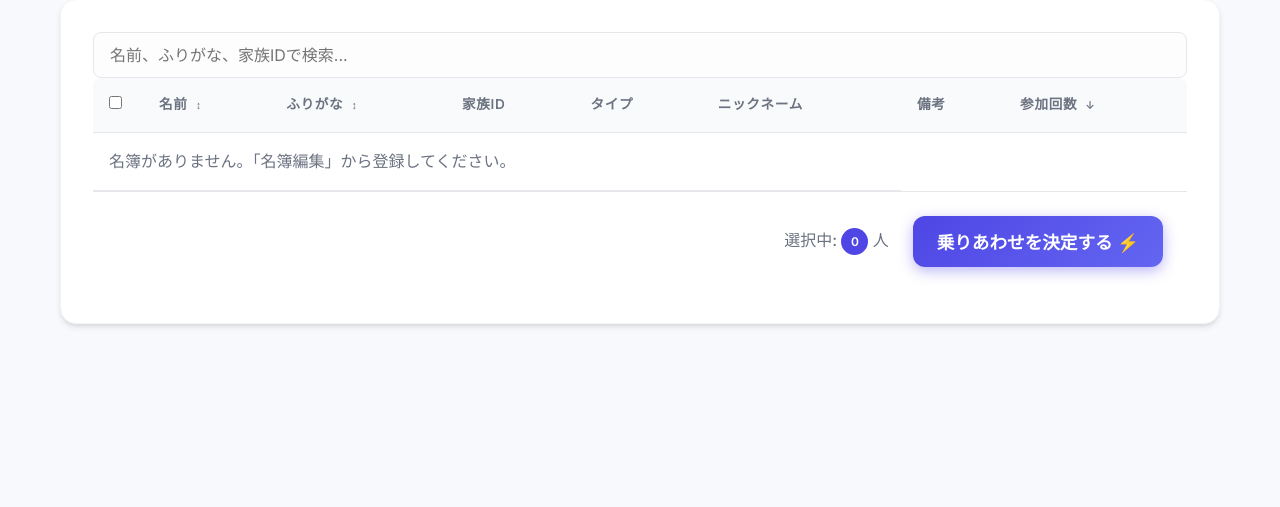
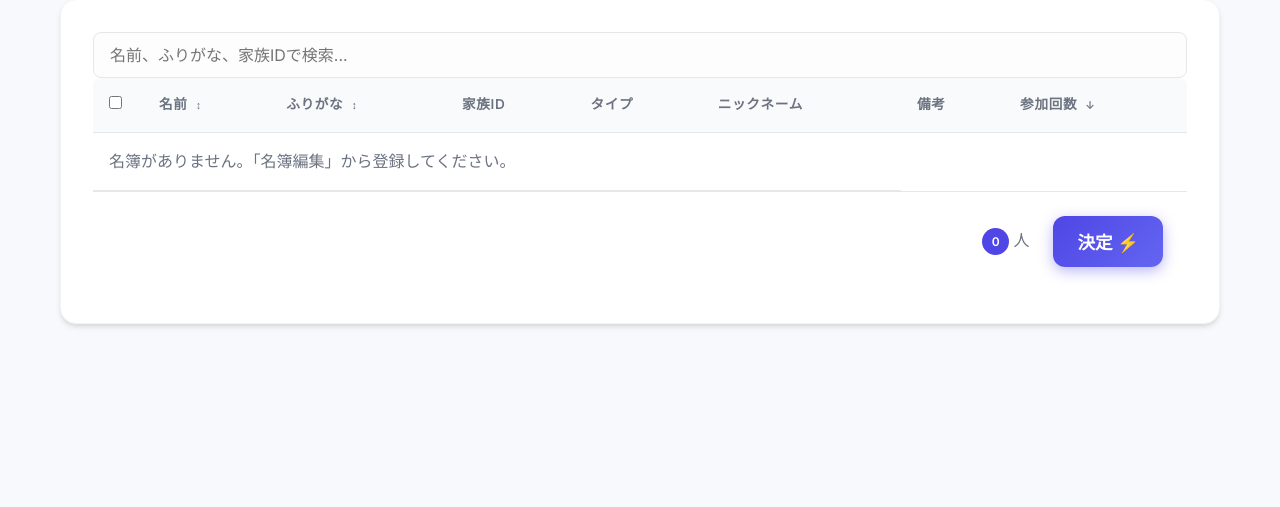
Before and after one commit to kujirahand/car-pair, a PHP site: page / in a window 1280 px wide. Shown: the part 195-702 px from the top of the page. Run offline with PHP 8.4, Linux system fonts and the light colour scheme; the visitor is signed in with stand-in values (Sample User, id 1).

Commit message:
ボタンのレイアウト調整

```diff
--- a/templates/select_members.php
+++ b/templates/select_members.php
@@ -72,9 +72,9 @@
 
         <div class="form-actions sticky-actions">
             <div class="selection-summary">
-                選択中: <span id="selected-count" class="badge">0</span> 人
+                <span id="selected-count" class="badge">0</span> 人
             </div>
-            <button type="submit" class="btn btn-primary btn-lg pulse-hover">乗りあわせを決定する ⚡</button>
+            <button type="submit" class="btn btn-primary btn-lg pulse-hover">決定 ⚡</button>
         </div>
     </form>
 </div>
```
